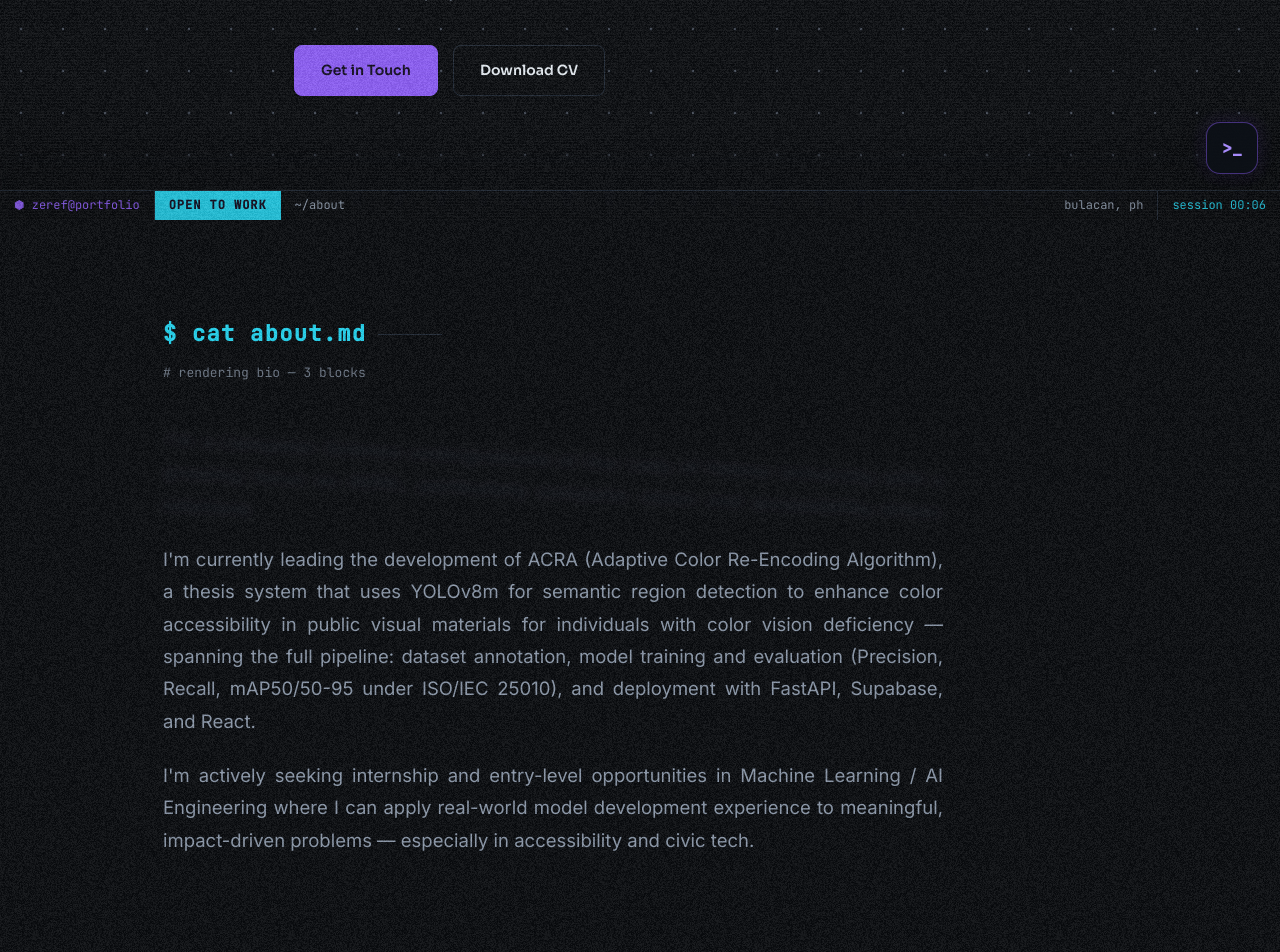
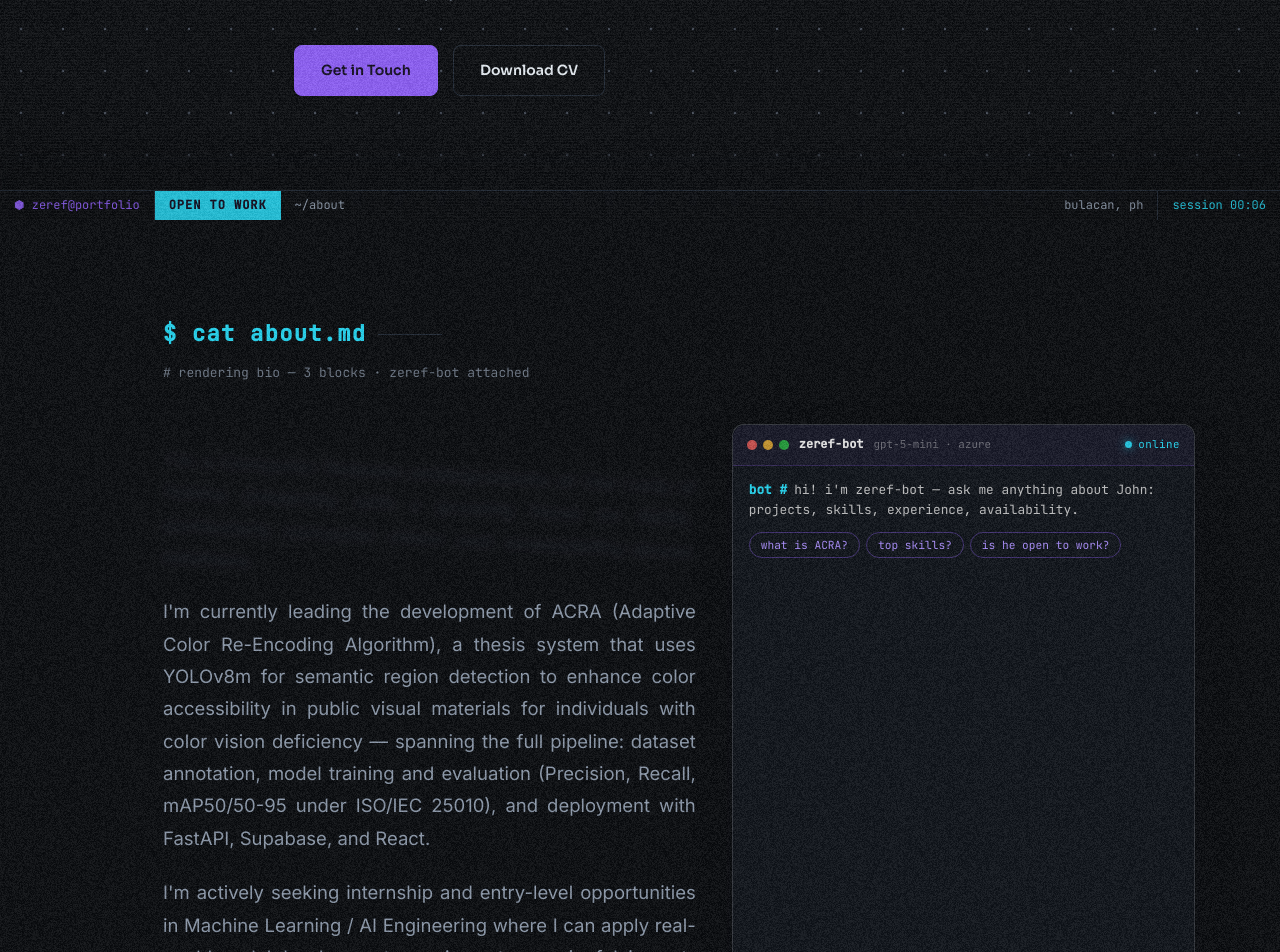
Before and after one commit to Zeref538/portfolio, a React (Vite) app: page / in a window 1280 px wide. Shown: the part 580-1532 px from the top of the page. Built offline with nearby package versions, Linux system fonts and the light colour scheme.

Commit message:
Embed zeref-bot terminal beside About text in two-column layout with BorderGlow card

```diff
--- a/src/App.jsx
+++ b/src/App.jsx
@@ -182,7 +182,6 @@ export default function App() {
       </nav>
 
       <StatusBar section={activeSection} />
-      <ChatWidget />
 
       <aside className="section-rail" aria-label="Section progress" ref={railRef}>
         {NAV.map(([label, href], i) => {
@@ -254,7 +253,8 @@ export default function App() {
         <section id="about">
           <Reveal className="container">
             <div className="section-label">$ cat about.md</div>
-            <div className="section-out"># rendering bio — 3 blocks</div>
+            <div className="section-out"># rendering bio — 3 blocks · zeref-bot attached</div>
+            <div className="about-grid">
               <div className="about-text">
                 <ScrollReveal
                   baseOpacity={0.1}
@@ -265,6 +265,12 @@ export default function App() {
                   {profile.about[0]}
                 </ScrollReveal>
                 {profile.about.slice(1).map((p, i) => <p key={i}>{p}</p>)}
+              </div>
+              <div className="about-chat">
+                <GlowCard>
+                  <ChatWidget />
+                </GlowCard>
+              </div>
             </div>
           </Reveal>
         </section>
--- a/src/components/ChatWidget.css
+++ b/src/components/ChatWidget.css
@@ -1,97 +1,82 @@
-/* zeref-bot — terminal-styled chat widget */
+/* zeref-bot — embedded terminal chat (About section) */
 
-.chat-fab {
-  position: fixed;
-  right: 22px;
-  bottom: 46px; /* clears the statusbar */
-  z-index: 300;
-  width: 52px;
-  height: 52px;
-  border-radius: 14px;
-  border: 1px solid rgba(139, 92, 246, 0.45);
-  background: rgba(13, 17, 23, 0.92);
-  color: #a78bfa;
+.chat-terminal {
+  display: flex;
+  flex-direction: column;
+  height: 100%;
+  min-height: 380px;
+  background: #0d1117;
+  border-radius: 12px;
   font-family: "JetBrains Mono", monospace;
-  font-size: 1.05rem;
-  font-weight: 600;
-  cursor: pointer;
-  box-shadow: 0 4px 24px rgba(0, 0, 0, 0.45), 0 0 18px rgba(139, 92, 246, 0.18);
-  transition: transform 0.2s ease, background 0.2s ease, color 0.2s ease, box-shadow 0.2s ease;
-}
-.chat-fab:hover {
-  transform: scale(1.1);
-  background: #8b5cf6;
-  color: #fff;
-  box-shadow: 0 6px 28px rgba(139, 92, 246, 0.45);
-}
-.chat-fab-open {
-  font-size: 1.4rem;
-  line-height: 1;
+  overflow: hidden;
 }
 
-.chat-panel {
-  position: fixed;
-  right: 22px;
-  bottom: 108px;
-  z-index: 300;
-  width: min(360px, calc(100vw - 44px));
-  height: min(480px, calc(100vh - 180px));
-  display: flex;
-  flex-direction: column;
-  border: 1px solid rgba(139, 92, 246, 0.35);
-  border-radius: 14px;
-  background: rgba(13, 17, 23, 0.97);
-  box-shadow: 0 12px 48px rgba(0, 0, 0, 0.55), 0 0 24px rgba(139, 92, 246, 0.12);
-  font-family: "JetBrains Mono", monospace;
-  animation: chat-pop 0.22s ease;
-  overflow: hidden;
-}
-@keyframes chat-pop {
-  from { opacity: 0; transform: translateY(14px) scale(0.97); }
-  to { opacity: 1; transform: none; }
-}
-
+/* -- title bar, styled like a terminal window -- */
 .chat-head {
-  padding: 10px 14px;
-  font-size: 0.78rem;
-  color: #e6e6e6;
-  border-bottom: 1px solid rgba(139, 92, 246, 0.25);
   display: flex;
   align-items: center;
-  gap: 8px;
-  background: rgba(139, 92, 246, 0.08);
+  gap: 10px;
+  padding: 10px 14px;
+  border-bottom: 1px solid rgba(139, 92, 246, 0.22);
+  background: rgba(139, 92, 246, 0.06);
+  font-size: 0.75rem;
+}
+.chat-traffic { display: flex; gap: 6px; }
+.chat-traffic i {
+  width: 10px;
+  height: 10px;
+  border-radius: 50%;
+  background: rgba(230, 230, 230, 0.14);
+}
+.chat-traffic i:nth-child(1) { background: rgba(255, 95, 87, 0.75); }
+.chat-traffic i:nth-child(2) { background: rgba(254, 188, 46, 0.75); }
+.chat-traffic i:nth-child(3) { background: rgba(40, 200, 64, 0.75); }
+.chat-title { color: #e6e6e6; font-weight: 600; }
+.chat-model { color: rgba(230, 230, 230, 0.4); font-size: 0.68rem; }
+.chat-live {
+  margin-left: auto;
+  display: flex;
+  align-items: center;
+  gap: 6px;
+  color: #22d3ee;
+  font-size: 0.68rem;
+  letter-spacing: 0.04em;
 }
 .chat-dot {
-  width: 8px;
-  height: 8px;
+  width: 7px;
+  height: 7px;
   border-radius: 50%;
   background: #22d3ee;
   box-shadow: 0 0 8px rgba(34, 211, 238, 0.8);
+  animation: chat-pulse 2.4s ease-in-out infinite;
 }
-.chat-model {
-  color: rgba(230, 230, 230, 0.45);
-  font-size: 0.68rem;
+@keyframes chat-pulse {
+  0%, 100% { opacity: 1; }
+  50% { opacity: 0.45; }
 }
 
+/* -- transcript -- */
 .chat-body {
   flex: 1;
   overflow-y: auto;
-  padding: 12px 14px;
+  padding: 14px 16px;
   display: flex;
   flex-direction: column;
   gap: 10px;
+  scrollbar-width: thin;
+  scrollbar-color: rgba(139, 92, 246, 0.35) transparent;
 }
 
 .chat-msg {
   font-size: 0.8rem;
-  line-height: 1.55;
+  line-height: 1.6;
   white-space: pre-wrap;
   word-break: break-word;
 }
 .chat-user { color: #e6e6e6; }
-.chat-assistant { color: rgba(230, 230, 230, 0.85); }
+.chat-assistant { color: rgba(230, 230, 230, 0.82); }
 .chat-prefix {
-  margin-right: 6px;
+  margin-right: 7px;
   font-weight: 600;
   color: #22d3ee;
 }
@@ -122,25 +107,28 @@
 .chat-suggestions button {
   font-family: inherit;
   font-size: 0.7rem;
-  padding: 5px 10px;
+  padding: 5px 11px;
   border-radius: 999px;
   border: 1px solid rgba(139, 92, 246, 0.4);
   background: transparent;
   color: #a78bfa;
   cursor: pointer;
-  transition: background 0.15s ease, color 0.15s ease;
+  transition: background 0.15s ease, color 0.15s ease, transform 0.15s ease;
 }
 .chat-suggestions button:hover {
   background: #8b5cf6;
   color: #fff;
+  transform: translateY(-1px);
 }
 
+/* -- input row -- */
 .chat-input {
   display: flex;
   align-items: center;
   gap: 8px;
-  padding: 10px 12px;
-  border-top: 1px solid rgba(139, 92, 246, 0.25);
+  padding: 10px 14px;
+  border-top: 1px solid rgba(139, 92, 246, 0.22);
+  background: rgba(139, 92, 246, 0.04);
 }
 .chat-prompt {
   color: #22d3ee;
@@ -155,8 +143,9 @@
   color: #e6e6e6;
   font-family: inherit;
   font-size: 0.8rem;
+  caret-color: #22d3ee;
 }
-.chat-input input::placeholder { color: rgba(230, 230, 230, 0.35); }
+.chat-input input::placeholder { color: rgba(230, 230, 230, 0.32); }
 .chat-input button {
   background: transparent;
   border: 1px solid rgba(139, 92, 246, 0.4);
@@ -171,7 +160,27 @@
 .chat-input button:not(:disabled):hover { background: #8b5cf6; color: #fff; }
 .chat-input button:disabled { opacity: 0.35; cursor: default; }
 
-@media (max-width: 768px) {
-  .chat-fab { right: 14px; bottom: 40px; width: 46px; height: 46px; }
-  .chat-panel { right: 14px; bottom: 96px; }
+/* -- About section two-column layout -- */
+.about-grid {
+  display: grid;
+  grid-template-columns: 1.15fr 1fr;
+  gap: 36px;
+  align-items: stretch;
 }
+.about-chat {
+  min-width: 0;
+  display: flex;
+  flex-direction: column;
+}
+.about-chat > .border-glow-card,
+.about-chat .border-glow-inner {
+  height: 100%;
+  display: flex;
+  flex-direction: column;
+}
+.about-chat .chat-terminal { flex: 1; }
+
+@media (max-width: 900px) {
+  .about-grid { grid-template-columns: 1fr; }
+  .about-chat .chat-terminal { min-height: 340px; }
+}
--- a/src/components/ChatWidget.jsx
+++ b/src/components/ChatWidget.jsx
@@ -6,8 +6,9 @@ const GREETING =
 
 const SUGGESTIONS = ["what is ACRA?", "top skills?", "is he open to work?"];
 
+// Terminal-style chat grounded on the portfolio, powered by /api/chat
+// (Vercel serverless → Azure OpenAI). Rendered embedded in the About section.
 export default function ChatWidget() {
-  const [open, setOpen] = useState(false);
   const [messages, setMessages] = useState([{ role: "assistant", content: GREETING }]);
   const [input, setInput] = useState("");
   const [busy, setBusy] = useState(false);
@@ -17,11 +18,7 @@ export default function ChatWidget() {
   useEffect(() => {
     const el = bodyRef.current;
     if (el) el.scrollTop = el.scrollHeight;
-  }, [messages, busy, open]);
-
-  useEffect(() => {
-    if (open) inputRef.current?.focus();
-  }, [open]);
+  }, [messages, busy]);
 
   const send = async (text) => {
     const content = (text ?? input).trim();
@@ -49,20 +46,16 @@ export default function ChatWidget() {
   };
 
   return (
-    <>
-      <button
-        className={`chat-fab ${open ? "chat-fab-open" : ""}`}
-        onClick={() => setOpen((v) => !v)}
-        aria-label={open ? "Close chat" : "Chat with zeref-bot"}
-      >
-        {open ? "×" : ">_"}
-      </button>
-
-      {open && (
-        <div className="chat-panel" role="dialog" aria-label="zeref-bot chat">
+    <div className="chat-terminal" role="region" aria-label="zeref-bot chat">
       <div className="chat-head">
-            <span className="chat-dot" />
-            zeref-bot <span className="chat-model">· azure openai</span>
+        <span className="chat-traffic">
+          <i /><i /><i />
+        </span>
+        <span className="chat-title">zeref-bot</span>
+        <span className="chat-model">gpt-5-mini · azure</span>
+        <span className="chat-live">
+          <span className="chat-dot" /> online
+        </span>
       </div>
 
       <div className="chat-body" ref={bodyRef}>
@@ -108,7 +101,5 @@ export default function ChatWidget() {
         <button type="submit" disabled={busy || !input.trim()}>↵</button>
       </form>
     </div>
-      )}
-    </>
   );
 }
```
Lines whose indentation alone changed are shown as unchanged.
